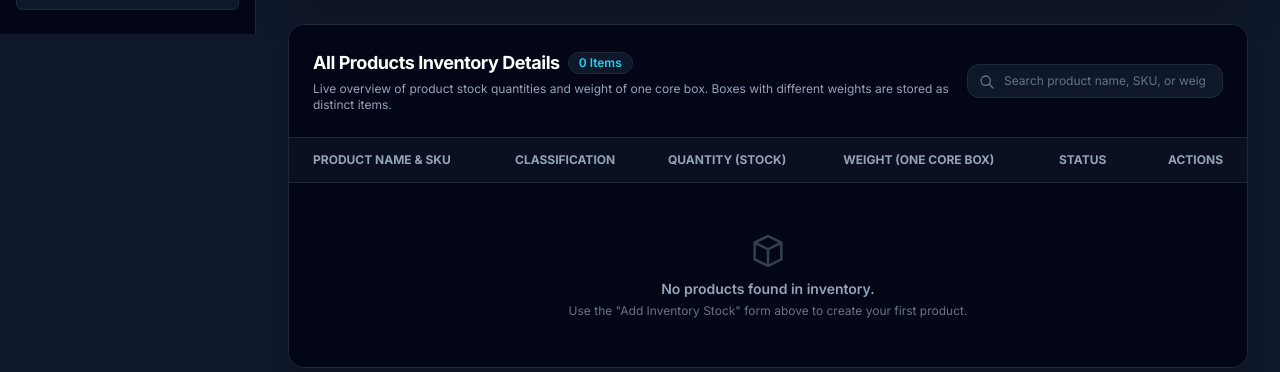
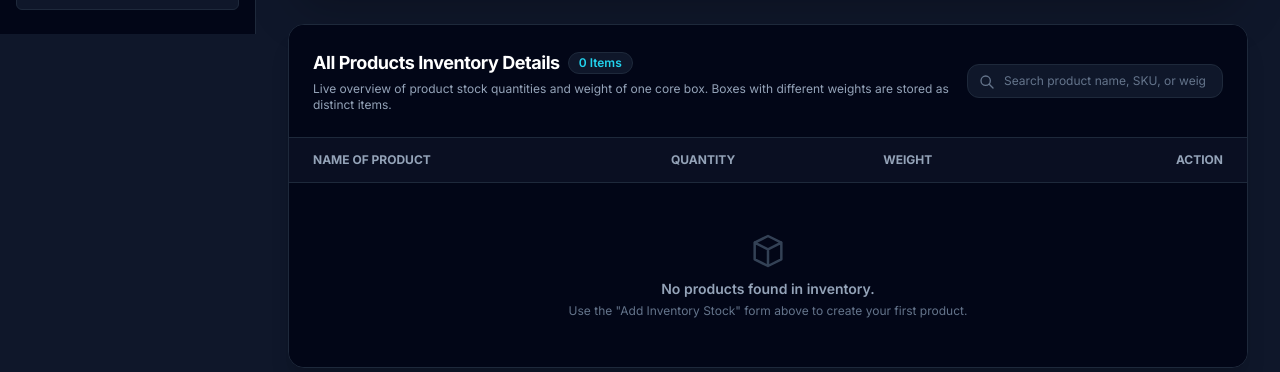
Before and after one commit to anaskhan7866/Global-IMS, a Django app: page /inventory/ in a window 1280 px wide. Shown: the part 766-1138 px from the top of the page. Run offline with Django 5.2, Linux system fonts and the light colour scheme; data that the repository does not hold is empty; parts of the project's set-up code (start-up, migrations or seed data) failed here and were passed over; some libraries are stand-ins or nearby versions.

Commit message:
feat(inventory): remove classification column from inventory table, showing only product name, quantity, weight, and action

```diff
--- a/templates/inventory/add_inventory.html
+++ b/templates/inventory/add_inventory.html
@@ -276,34 +276,19 @@
             <table class="min-w-full divide-y divide-slate-800 text-left text-sm" id="productsTable">
                 <thead class="bg-slate-900/60 text-xs uppercase font-semibold text-slate-400">
                     <tr>
-                        <th class="py-3.5 pl-6 pr-3">Product Name & SKU</th>
-                        <th class="px-3 py-3.5">Classification</th>
-                        <th class="px-3 py-3.5">Quantity (Stock)</th>
-                        <th class="px-3 py-3.5">Weight (One Core Box)</th>
-                        <th class="px-3 py-3.5">Status</th>
-                        <th class="py-3.5 pl-3 pr-6 text-right">Actions</th>
+                        <th class="py-3.5 pl-6 pr-3">Name of Product</th>
+                        <th class="px-3 py-3.5">Quantity</th>
+                        <th class="px-3 py-3.5">Weight</th>
+                        <th class="py-3.5 pl-3 pr-6 text-right">Action</th>
                     </tr>
                 </thead>
                 <tbody class="divide-y divide-slate-800/60 bg-slate-950 text-slate-200" id="tableBody">
                     {% for item in items %}
                     <tr class="product-row hover:bg-slate-900/50 transition">
-                        <!-- 1. Name of the product & SKU -->
+                        <!-- 1. Name of the product -->
                         <td class="whitespace-nowrap py-4 pl-6 pr-3">
                             <div class="font-bold text-white text-sm product-name">{{ item.name }}</div>
                             <span class="text-[11px] font-mono-code font-bold text-cyan-400 block product-sku">{{ item.sku }}</span>
-                        </td>
-
-                        <!-- Classification -->
-                        <td class="whitespace-nowrap px-3 py-4 text-xs">
-                            {% if item.type == 'Finished Good' %}
-                            <span class="inline-flex items-center px-2.5 py-0.5 rounded-full font-medium bg-emerald-950/80 text-emerald-300 border border-emerald-800">
-                                Core Box / FG
-                            </span>
-                            {% else %}
-                            <span class="inline-flex items-center px-2.5 py-0.5 rounded-full font-medium bg-blue-950/80 text-blue-300 border border-blue-800">
-                                Raw Material
-                            </span>
-                            {% endif %}
                         </td>
 
                         <!-- 2. Quantity -->
@@ -314,35 +299,18 @@
                             <span class="text-xs text-slate-400 ml-1">{{ item.unit_of_measure }}</span>
                         </td>
 
-                        <!-- 3. Weight of the product (core box) - Unit weight of one core box -->
+                        <!-- 3. Weight -->
                         <td class="whitespace-nowrap px-3 py-4 font-mono-code text-cyan-300 font-bold product-weight">
                             {{ item.weight|floatformat:3 }} <span class="text-xs font-normal text-slate-400">kg / box</span>
                         </td>
 
-                        <!-- Status Badge -->
-                        <td class="whitespace-nowrap px-3 py-4 text-xs">
-                            {% if item.current_stock == 0 %}
-                            <span class="inline-flex items-center px-2.5 py-1 rounded-md text-xs font-bold bg-rose-950/80 text-rose-300 border border-rose-800">
-                                Out of Stock
-                            </span>
-                            {% elif item.current_stock < 10 %}
-                            <span class="inline-flex items-center px-2.5 py-1 rounded-md text-xs font-medium bg-amber-950/60 text-amber-300 border border-amber-800">
-                                Low Stock
-                            </span>
-                            {% else %}
-                            <span class="inline-flex items-center px-2.5 py-1 rounded-md text-xs font-medium bg-emerald-950/60 text-emerald-300 border border-emerald-800">
-                                In Stock
-                            </span>
-                            {% endif %}
-                        </td>
-
-                        <!-- Quick Actions: Add Stock & Remove Stock -->
+                        <!-- 4. Action -->
                         <td class="whitespace-nowrap py-4 pl-3 pr-6 text-right">
                             <div class="flex items-center justify-end space-x-2">
                                 <button
                                     type="button"
                                     onclick="fillQuickAdd('{{ item.name|escapejs }}', '{{ item.weight }}')"
-                                    class="inline-flex items-center space-x-1 px-2.5 py-1.5 rounded-lg bg-slate-900 hover:bg-cyan-950 text-slate-300 hover:text-cyan-300 border border-slate-800 hover:border-cyan-700 text-xs font-medium transition"
+                                    class="inline-flex items-center space-x-1 px-3 py-1.5 rounded-lg bg-slate-900 hover:bg-cyan-950 text-slate-300 hover:text-cyan-300 border border-slate-800 hover:border-cyan-700 text-xs font-medium transition"
                                     title="Add more stock for this specific core box"
                                 >
                                     <svg class="w-3.5 h-3.5 text-cyan-400" fill="none" stroke="currentColor" viewBox="0 0 24 24"><path stroke-linecap="round" stroke-linejoin="round" stroke-width="2" d="M12 4v16m8-8H4"/></svg>
@@ -351,7 +319,7 @@
                                 <button
                                     type="button"
                                     onclick="openRemoveStockModal('{{ item.id }}', '{{ item.name|escapejs }}', '{{ item.weight }}', '{{ item.current_stock|floatformat:0 }}', '{{ item.unit_of_measure }}')"
-                                    class="inline-flex items-center space-x-1 px-2.5 py-1.5 rounded-lg bg-slate-900 hover:bg-rose-950 text-slate-300 hover:text-rose-300 border border-slate-800 hover:border-rose-700 text-xs font-medium transition"
+                                    class="inline-flex items-center space-x-1 px-3 py-1.5 rounded-lg bg-slate-900 hover:bg-rose-950 text-slate-300 hover:text-rose-300 border border-slate-800 hover:border-rose-700 text-xs font-medium transition"
                                     title="Remove stock from this specific core box"
                                 >
                                     <svg class="w-3.5 h-3.5 text-rose-400" fill="none" stroke="currentColor" viewBox="0 0 24 24"><path stroke-linecap="round" stroke-linejoin="round" stroke-width="2" d="M20 12H4"/></svg>
@@ -362,7 +330,7 @@
                     </tr>
                     {% empty %}
                     <tr id="emptyTableRow">
-                        <td colspan="6" class="py-12 text-center text-slate-500">
+                        <td colspan="4" class="py-12 text-center text-slate-500">
                             <svg class="w-10 h-10 mx-auto text-slate-700 mb-2" fill="none" stroke="currentColor" viewBox="0 0 24 24"><path stroke-linecap="round" stroke-linejoin="round" stroke-width="1.5" d="M20 7l-8-4-8 4m16 0l-8 4m8-4v10l-8 4m0-10L4 7m8 4v10M4 7v10l8 4"/></svg>
                             <p class="text-sm font-semibold text-slate-400">No products found in inventory.</p>
                             <p class="text-xs text-slate-500 mt-1">Use the "Add Inventory Stock" form above to create your first product.</p>
```
Also changed, not shown: inventory/tests.py (+8 -3 lines).
